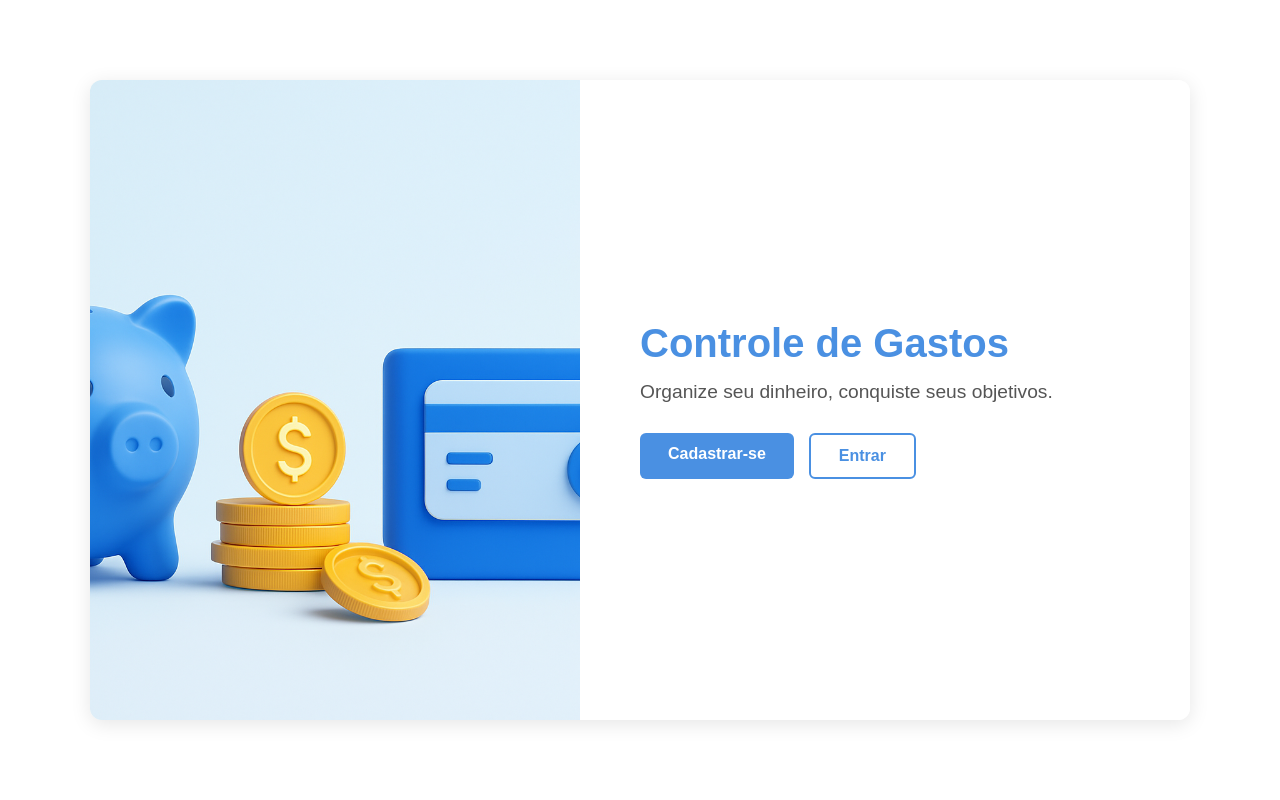
After one commit to VictorHenrique01/controle-gastos-pessoais, a Flask app: template templates/pagina_inicial.html in a window 1280 px wide. The commit adds this page. Run offline with Flask 3, Linux system fonts and the light colour scheme; the template is opened without the code that fills it, so the values that code supplies are empty.

Commit message:
implementação da página inicial e remoção de comments

```diff
--- /dev/null
+++ b/static/style_inicial.css
@@ -0,0 +1,94 @@
+* {
+    margin: 0;
+    padding: 0;
+    box-sizing: border-box;
+    font-family: Arial, sans-serif;
+}
+
+/* estruturs geral */
+body {
+    background-color: #fff;
+    color: #333;
+    height: 100vh;
+    display: flex;
+    justify-content: center;
+    align-items: center;
+}
+
+.container {
+    display: flex;
+    width: 90%;
+    max-width: 1100px;
+    height: 80vh;
+    border-radius: 12px;
+    overflow: hidden;
+    box-shadow: 0 4px 20px rgba(0, 0, 0, 0.1);
+}
+
+/* img */
+.image-side {
+    flex: 1;
+    background-color: #f5f5f5;
+}
+
+.image-side img {
+    width: 100%;
+    height: 100%;
+    object-fit: cover;
+}
+
+/* conteúdo */
+.content-side {
+    flex: 1;
+    background: white;
+    display: flex;
+    flex-direction: column;
+    justify-content: center;
+    align-items: flex-start;
+    padding: 60px;
+}
+
+.content-side h1 {
+    font-size: 2.5rem;
+    color: #4a90e2;
+    margin-bottom: 15px;
+}
+
+.content-side p {
+    font-size: 1.2rem;
+    margin-bottom: 30px;
+    color: #555;
+}
+
+.buttons {
+    display: flex;
+    gap: 15px;
+}
+
+.btn {
+    text-decoration: none;
+    padding: 12px 28px;
+    border-radius: 6px;
+    font-size: 1rem;
+    font-weight: bold;
+    transition: all 0.3s ease;
+}
+
+.btn-primary {
+    background-color: #4a90e2;
+    color: white;
+}
+
+.btn-primary:hover {
+    background-color: #357abd;
+}
+
+.btn-secondary {
+    border: 2px solid #4a90e2;
+    color: #4a90e2;
+    background: white;
+}
+
+.btn-secondary:hover {
+    background: #f0f7ff;
+}
--- a/templates/cadastro_usuario.html
+++ b/templates/cadastro_usuario.html
@@ -3,7 +3,7 @@
 <head>
     <meta charset="UTF-8">
     <title>Cadastro de Usuário</title>
-    <link rel="stylesheet" href="/static/style.css">
+    <link rel="stylesheet" href="/static/style_cadastro.css">
 </head>
 <body>
     <div class="container">
@@ -25,6 +25,6 @@
         </form>
         <p id="mensagem"></p>
     </div>
-    <script src="/static/script.js"></script>
+    <script src="/js/script_cadastro.js"></script>
 </body>
 </html>
--- /dev/null
+++ b/templates/pagina_inicial.html
@@ -0,0 +1,29 @@
+<!DOCTYPE html>
+<html lang="pt-BR">
+<head>
+    <meta charset="UTF-8">
+    <meta name="viewport" content="width=device-width, initial-scale=1.0">
+    <title>Início</title>
+    <link rel="stylesheet" href="/static/style_inicial.css">
+</head>
+<body>
+    <div class="container">
+        <!-- img -->
+        <div class="image-side">
+            <img src="/src/finance.png" alt="Controle de Gastos">
+        </div>
+
+        <!-- conteúdo -->
+        <div class="content-side">
+            <h1>Controle de Gastos</h1>
+            <p>Organize seu dinheiro, conquiste seus objetivos.</p>
+
+            <div class="buttons">
+                <a href="/templates/cadastro_usuario.html" class="btn btn-primary">Cadastrar-se</a>
+                <a href="/templates/login.html" class="btn btn-secondary">Entrar</a>
+            </div>
+        </div>
+    </div>
+    </div>
+</body>
+</html>
```
Also changed, not shown: models/usuario_model.py (+0 -9 lines), routes/usuario_routes.py (+2 -10 lines), static/style_cadastro.css (renamed from static/style.css, +4 -6 lines), templates/login.html (+1 -11 lines), js/script_cadastro.js (renamed from static/script.js), src/finance.png (added).
